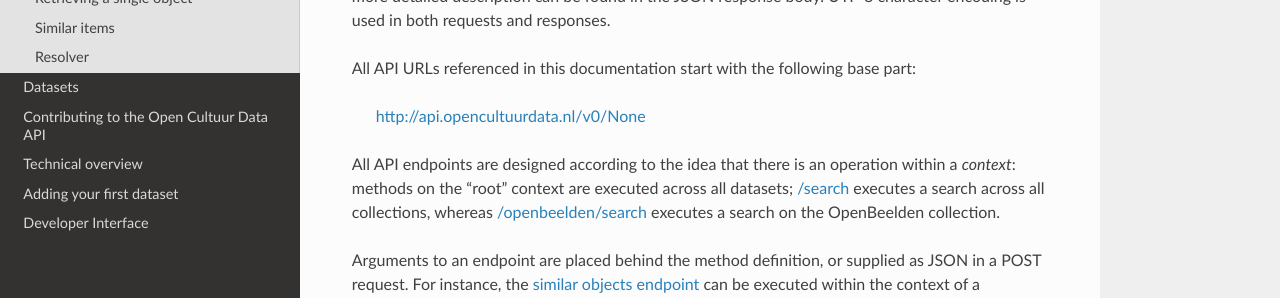
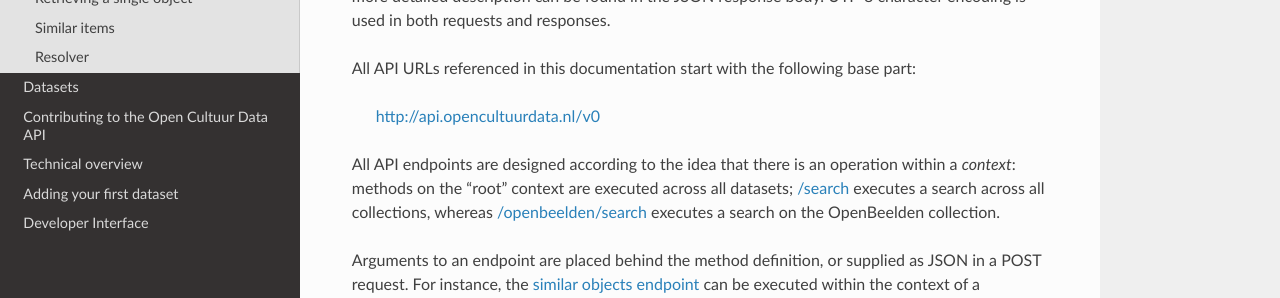
Before and after one commit to openstate/open-cultuur-data, a Sphinx documentation site: the page built from docs/user/api.rst, in a window 1280 px wide and 900 px high. Shown: the part 404-702 px from the top of the window. Built offline with Sphinx 7.4.7 and the Read the Docs theme 2.0.0, drawn with Linux system fonts in a browser that asks for light colours.

Commit message:
Fixed REST API url in docs

```diff
--- a/docs/conf.py
+++ b/docs/conf.py
@@ -81,7 +81,7 @@
 
 
 extlinks = {
-    'rest_api_v0': ('http://api.opencultuurdata.nl/v0/%s', None)
+    'rest_api_v0': ('http://api.opencultuurdata.nl/%s', None)
 }
 
 # -- Options for HTML output ----------------------------------------------
--- a/docs/user/api.rst
+++ b/docs/user/api.rst
@@ -14,7 +14,7 @@
 
 All API URLs referenced in this documentation start with the following base part:
 
-    :rest_api_v0:`None`
+    :rest_api_v0:`v0`
 
 All API endpoints are designed according to the idea that there is an operation within a *context*: methods on the "root" context are executed across all datasets; :ref:`/search <rest_search>` executes a search across all collections, whereas :ref:`/openbeelden/search <rest_source_search>` executes a search on the OpenBeelden collection.
 
```
